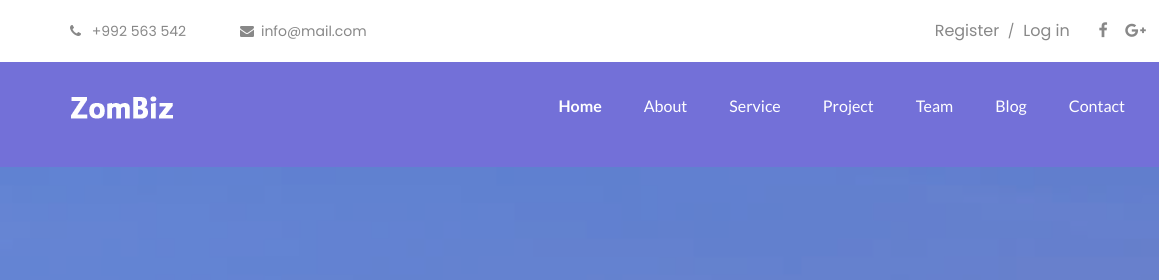
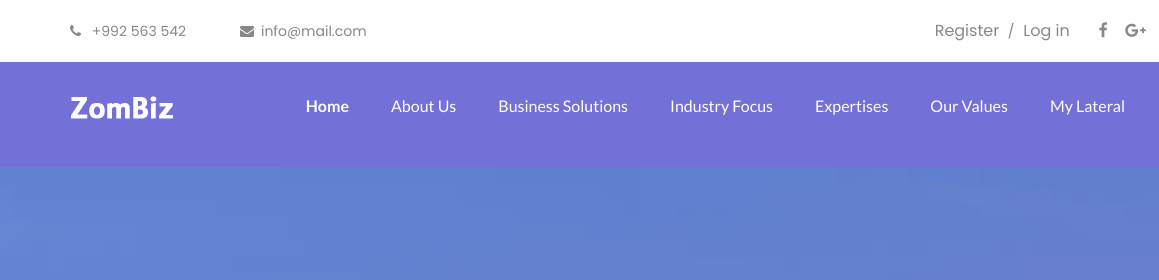
Before and after one commit to Indraacan/website, a plain HTML site: page index.html in a window 1280 px wide. Shown: the top 280 px of the page, 0-1159 px from the left. Drawn offline with nearby package versions, Linux system fonts and the light colour scheme; a web font is replaced by a local one.

Commit message:
Update index.html

```diff
--- a/index.html
+++ b/index.html
@@ -192,12 +192,12 @@
 						<div class="collapse navbar-collapse" id="bs-example-navbar-collapse-1">
 							<ul class="nav navbar-nav navbar-right">
 								<li class="active"><a href="index.html">Home</a></li>
-								<li><a href="about.html">About</a></li>
-								<li><a href="service.html">Service</a></li>
-								<li><a href="project.html">Project</a></li>
-								<li><a href="team.html">Team</a></li>
-								<li><a href="blog.html">Blog</a></li>
-								<li><a href="contact.html">Contact</a></li>
+								<li><a href="about.html">About Us</a></li>
+								<li><a href="service.html">Business Solutions</a></li>
+								<li><a href="project.html">Industry Focus</a></li>
+								<li><a href="team.html">Expertises</a></li>
+								<li><a href="blog.html">Our Values</a></li>
+								<li><a href="contact.html">My Lateral</a></li>
 								<li>
 									<a href="#">
 										<span class="lnr lnr-cart"></span>
```
